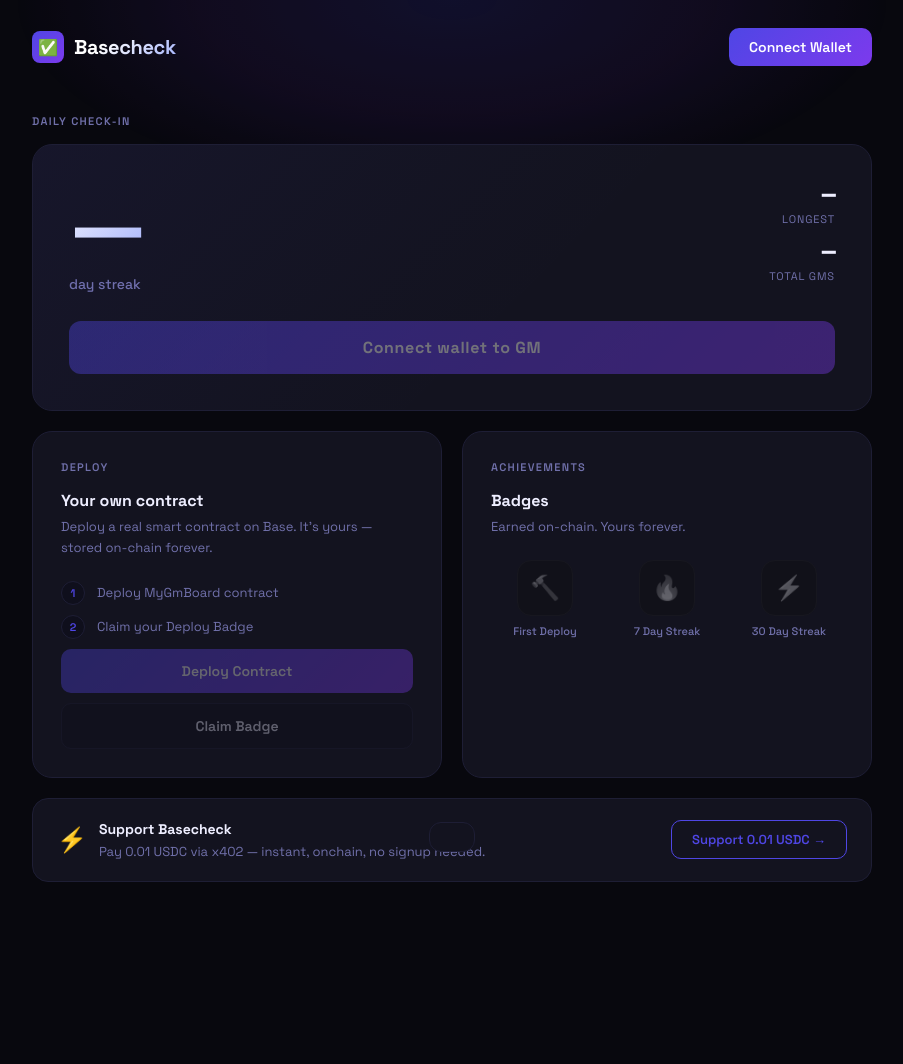
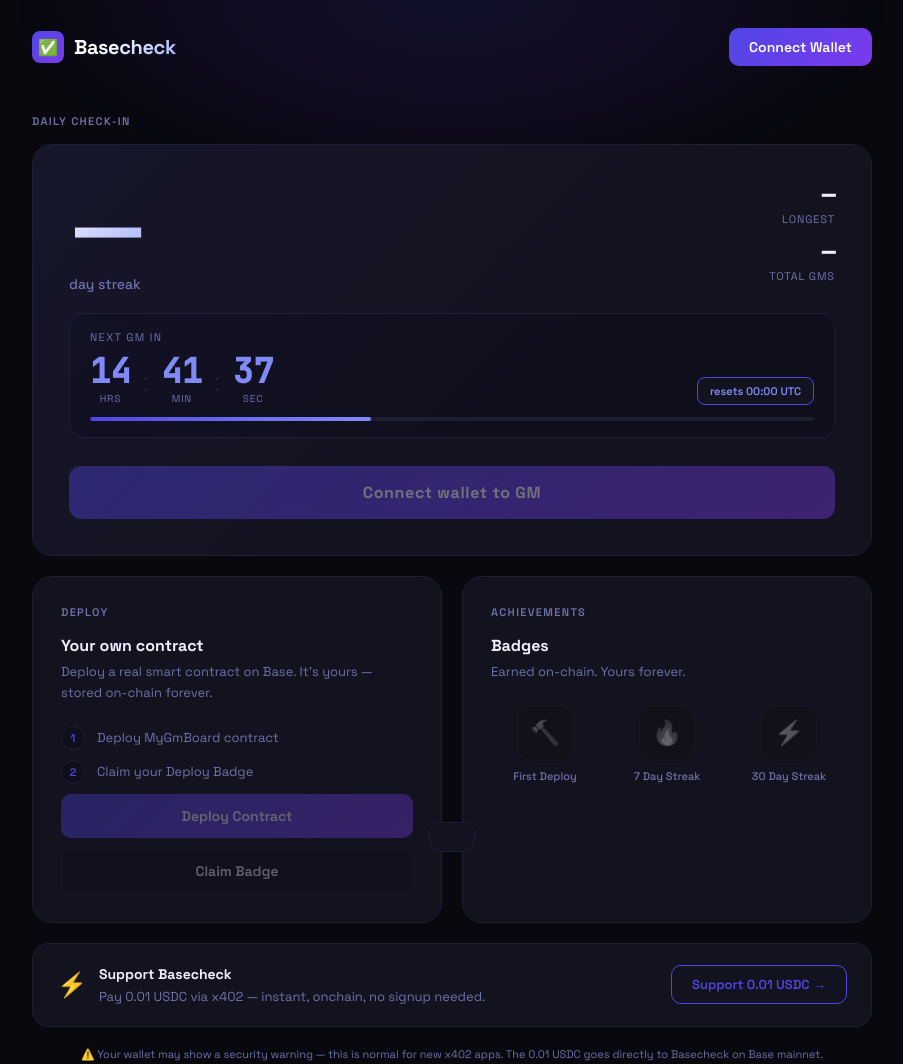
Before and after one commit to xkimsesiz/basecheck, a website: page index.html in a window 1280 px wide. Shown: the whole page, without its empty margins (188-1091 px from the left). Before the commit the page ends 982 px from the top, so only its background shows below. Drawn offline with nearby package versions, Linux system fonts and the light colour scheme.

Commit message:
add UTC timer, unlimited deploy, smart badge claim

```diff
--- a/index.html
+++ b/index.html
@@ -61,6 +61,16 @@
   .stat-val { font-size: 22px; font-weight: 700; font-family: 'JetBrains Mono',monospace; }
   .stat-key { font-size: 11px; color: var(--muted); text-transform: uppercase; letter-spacing: .08em; }
 
+  .timer-box { background: var(--surface); border: 1px solid var(--border); border-radius: 14px; padding: 16px 20px; margin-top: 20px; }
+  .timer-label { font-size: 11px; color: var(--muted); text-transform: uppercase; letter-spacing: .12em; margin-bottom: 10px; }
+  .timer-digits { display: flex; gap: 12px; align-items: flex-end; }
+  .timer-unit { text-align: center; }
+  .timer-num { font-size: 34px; font-weight: 700; font-family: 'JetBrains Mono',monospace; color: #818CF8; line-height: 1; }
+  .timer-key { font-size: 10px; color: var(--muted); margin-top: 4px; letter-spacing: .08em; }
+  .timer-sep { font-size: 28px; font-weight: 300; color: var(--border); margin-bottom: 6px; }
+  .timer-badge { margin-left: auto; padding: 6px 12px; background: var(--card); border: 1px solid var(--accent1); border-radius: 8px; font-size: 11px; color: #818CF8; font-weight: 600; white-space: nowrap; }
+  .timer-progress { margin-top: 12px; height: 4px; background: var(--border); border-radius: 4px; overflow: hidden; }
+  .timer-bar { height: 100%; background: linear-gradient(90deg,var(--accent1),#818CF8); border-radius: 4px; transition: width 1s linear; }
   .gm-btn { width: 100%; margin-top: 28px; padding: 16px; background: linear-gradient(135deg,var(--accent1),var(--accent2)); border: none; border-radius: 12px; color: #fff; font-family: inherit; font-size: 16px; font-weight: 700; cursor: pointer; letter-spacing: .04em; transition: opacity .2s,transform .1s,box-shadow .2s; }
   .gm-btn:hover { opacity: .9; transform: translateY(-1px); box-shadow: 0 8px 32px var(--glow); }
   .gm-btn:disabled { opacity: .4; cursor: not-allowed; transform: none; box-shadow: none; }
@@ -142,6 +152,18 @@
         <div class="stat"><span class="stat-val" id="totalNum">—</span><span class="stat-key">Total GMs</span></div>
       </div>
     </div>
+    <div class="timer-box">
+      <div class="timer-label">Next GM in</div>
+      <div class="timer-digits">
+        <div class="timer-unit"><div class="timer-num" id="timerH">00</div><div class="timer-key">HRS</div></div>
+        <div class="timer-sep">:</div>
+        <div class="timer-unit"><div class="timer-num" id="timerM">00</div><div class="timer-key">MIN</div></div>
+        <div class="timer-sep">:</div>
+        <div class="timer-unit"><div class="timer-num" id="timerS">00</div><div class="timer-key">SEC</div></div>
+        <div class="timer-badge">resets 00:00 UTC</div>
+      </div>
+      <div class="timer-progress"><div class="timer-bar" id="timerBar" style="width:0%"></div></div>
+    </div>
     <button class="gm-btn" id="gmBtn" onclick="checkIn()" disabled>Connect wallet to GM</button>
     <a class="tx-link" id="gmTxLink" target="_blank"></a>
   </div>
@@ -184,6 +206,7 @@
     <button class="btn-x402" id="supportBtn" onclick="paySupport()">Support 0.01 USDC →</button>
   </div>
   <div id="supportResult" style="display:none;background:var(--card);border:1px solid var(--success);border-radius:12px;padding:14px 20px;margin-bottom:20px;color:var(--success);font-size:14px;text-align:center;"></div>
+  <p style="font-size:11px;color:var(--muted);text-align:center;margin-bottom:20px;padding:0 10px;">⚠️ Your wallet may show a security warning — this is normal for new x402 apps. The 0.01 USDC goes directly to Basecheck on Base mainnet.</p>
 
 </div>
 
@@ -472,6 +495,24 @@
 }
 
 // ── AUTO CONNECT ──────────────────────────────────────────────────
+function startTimer() {
+  function tick() {
+    const now = new Date();
+    const totalNow = now.getUTCHours()*3600 + now.getUTCMinutes()*60 + now.getUTCSeconds();
+    const left = 86400 - totalNow;
+    const h = Math.floor(left/3600);
+    const m = Math.floor((left%3600)/60);
+    const s = left%60;
+    document.getElementById('timerH').textContent = String(h).padStart(2,'0');
+    document.getElementById('timerM').textContent = String(m).padStart(2,'0');
+    document.getElementById('timerS').textContent = String(s).padStart(2,'0');
+    document.getElementById('timerBar').style.width = ((totalNow/86400)*100) + '%';
+  }
+  tick();
+  setInterval(tick, 1000);
+}
+startTimer();
+
 window.addEventListener("load", async () => {
   if (window.ethereum) {
     window.ethereum.on("accountsChanged", () => location.reload());
```
